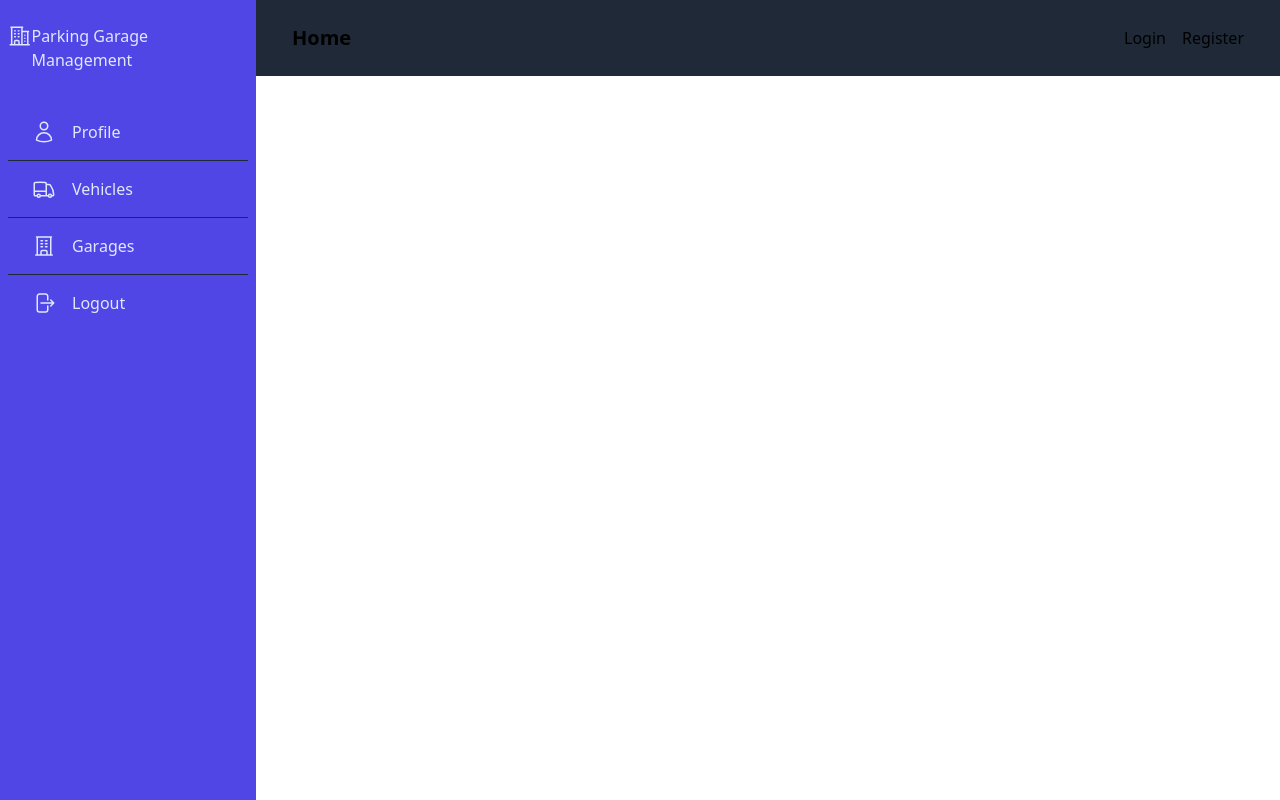
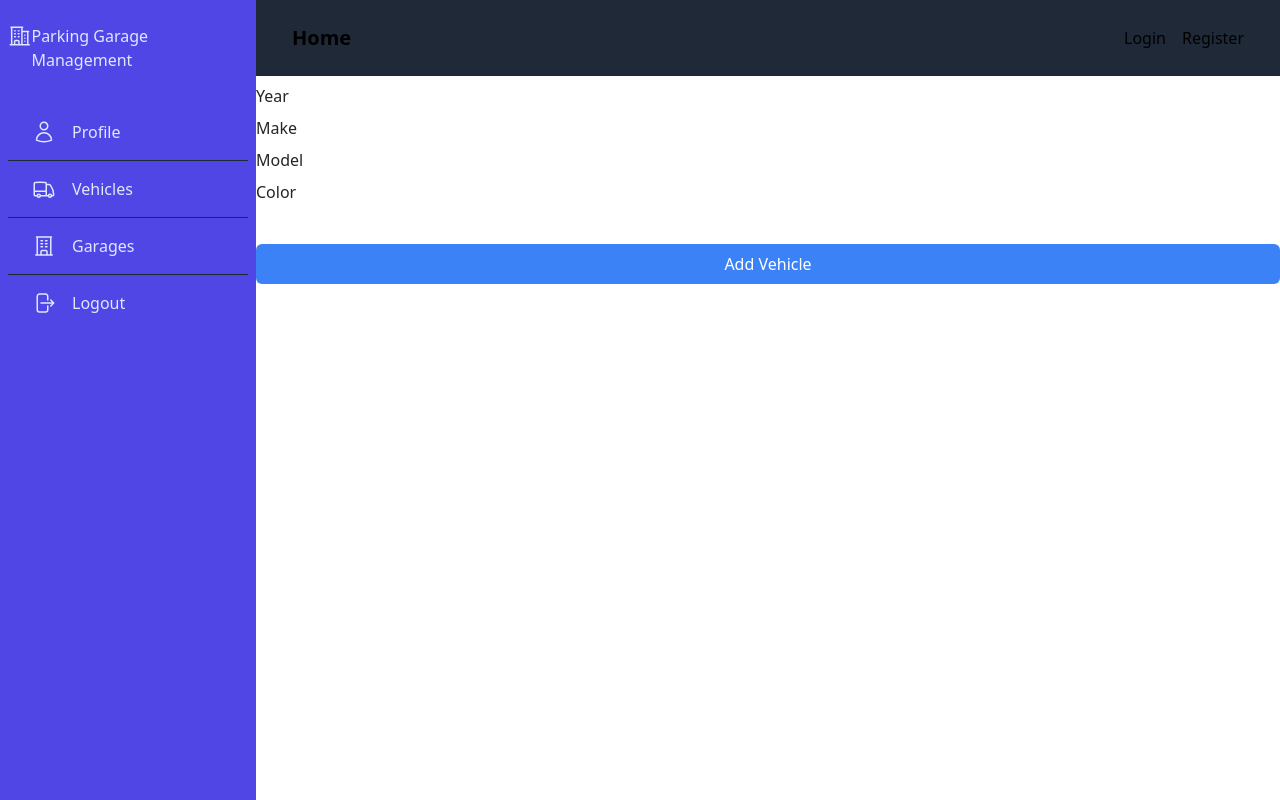
Before and after one commit to bmon1/Parking-Garage-Frontend, a Vue app: page /addVehicle in a window 1280 px wide. Built offline with nearby package versions, Linux system fonts and the light colour scheme.

Commit message:
added function to send add vehicle request

```diff
--- a/src/components/AddVehicle.vue
+++ b/src/components/AddVehicle.vue
@@ -1,5 +1,60 @@
-<template></template>
+<template>
+  <form @submit.prevent="onAddNewVehicle">
+    <div class="my-2">
+      <label for="year">Year</label>
+      <input v-model="form.year" id="year" name="year" type="text" />
+    </div>
+    <div class="my-2">
+      <label for="make">Make</label>
+      <input v-model="form.make" id="make" name="make" type="text" />
+    </div>
+    <div class="my-2">
+      <label for="model">Model</label>
+      <input v-model="form.model" id="model" name="model" type="text" />
+    </div>
+    <div class="my-2">
+      <label for="color">Color</label>
+      <input v-model="form.color" id="color" name="color" type="text" />
+    </div>
+    <div class="my-2">
+      <label for="license_plate"></label>
+      <input
+        v-model="form.license_plate"
+        id="license_plate"
+        name="license_plate"
+        type="text"
+      />
+    </div>
+    <button type="submit" class="w-full bg-blue-500 text-white p-2 rounded-md">
+      Add Vehicle
+    </button>
+  </form>
+</template>
 
-<script>
+<script setup>
 import axios from "axios";
+import { ref } from "vue";
+import { useRouter } from "vue-router";
+
+axios.defaults.withCredentials = true;
+
+const router = useRouter();
+
+const form = ref({
+  year: null,
+  make: null,
+  model: null,
+  color: null,
+  license_plate: null,
+});
+
+async function onAddNewVehicle() {
+  await axios.post("http://localhost:80/api/vehicles", {
+    year: form.value.year,
+    make: form.value.make,
+    model: form.value.model,
+    color: form.value.color,
+    license_plate: form.value.license_plate,
+  });
+}
 </script>
--- a/src/components/Vehicles.vue
+++ b/src/components/Vehicles.vue
@@ -28,7 +28,9 @@
           </router-link>
           <div class="col-start-10 col-end-12 flex items-center justify-around">
             <button type="button">Park Vehicle</button>
-            <button type="button">Delete Vehicle</button>
+            <button @click="onDeleteVehicle" type="button">
+              Delete Vehicle
+            </button>
           </div>
         </div>
       </li>
@@ -50,4 +52,8 @@ async function getVehicles() {
   let { data } = await axios.get("http://localhost:80/api/vehicles");
   vehicles.value = data.vehicles;
 }
+
+async function onDeleteVehicle() {
+  //
+}
 </script>
```
